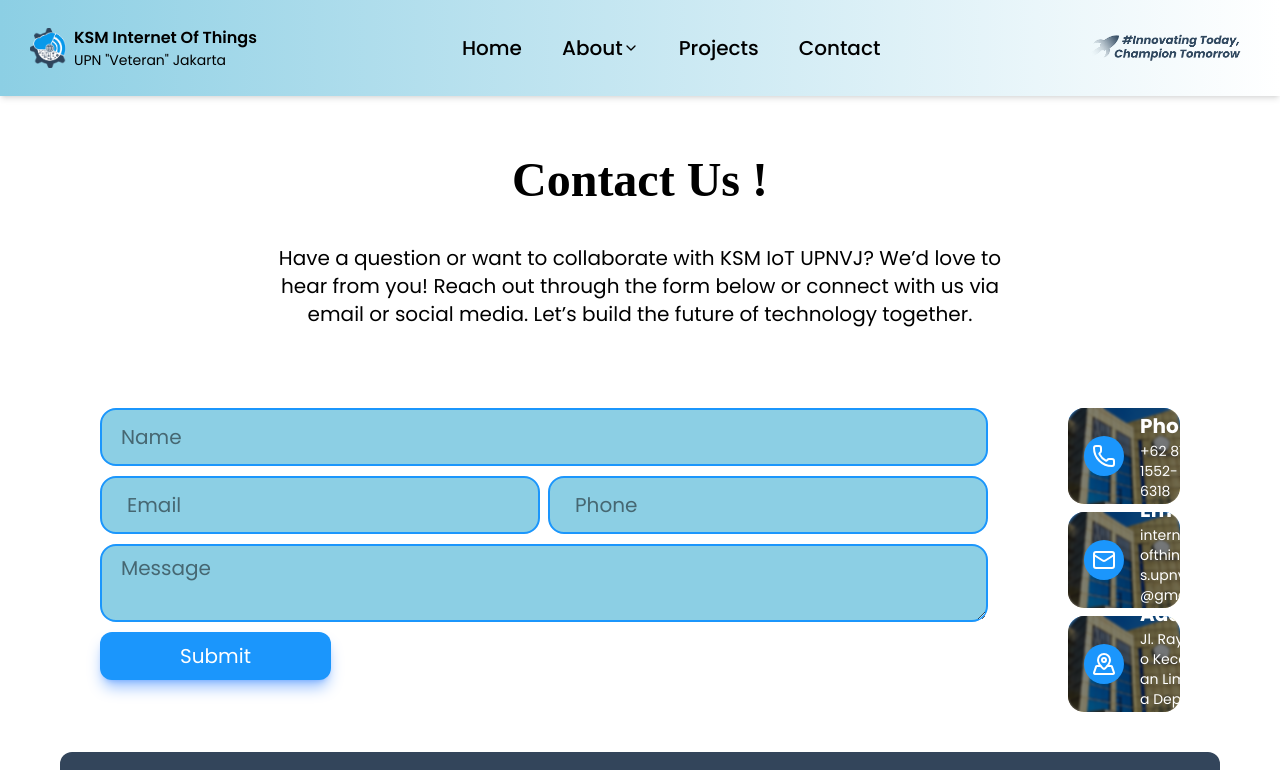
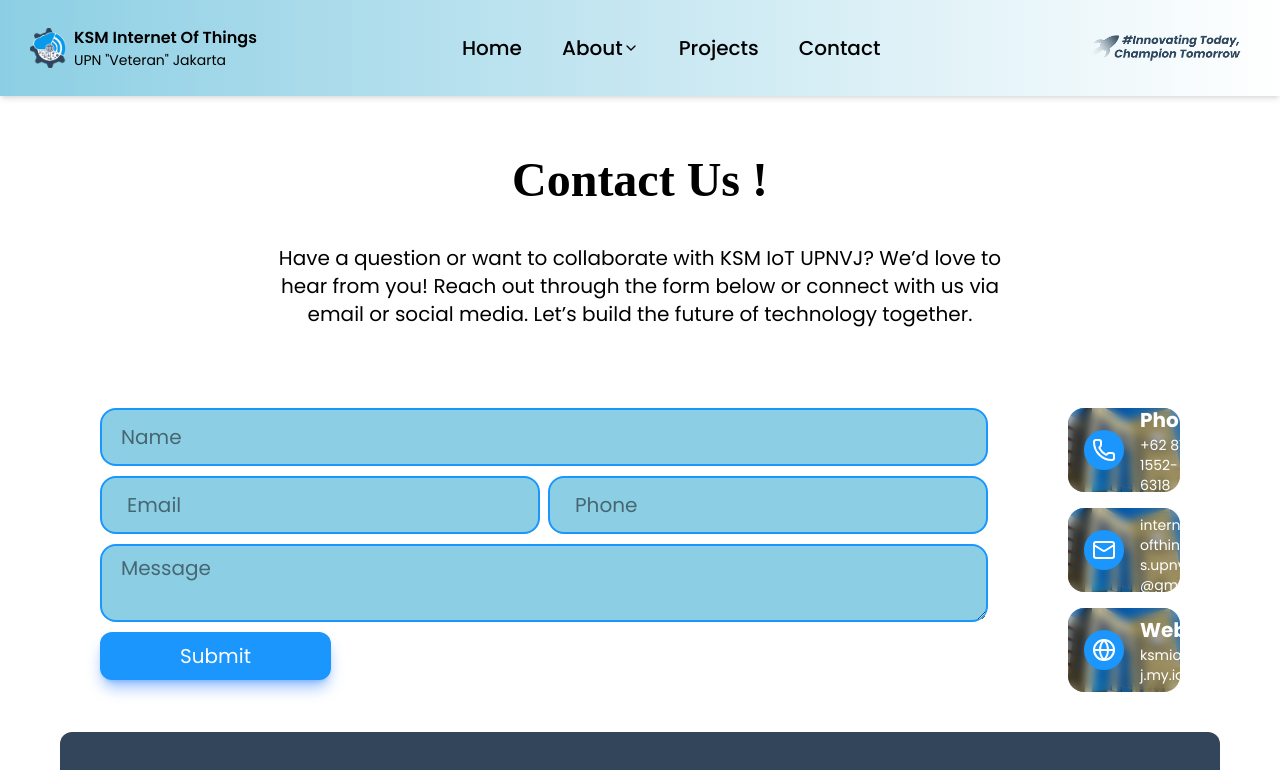
Before and after one commit to zafar2154/IoT-Website, a React (Vite) app in the folder iotwebfrontend/: page / in a window 1280 px wide. Shown: the top 770 px of the page. Built offline with nearby package versions, Linux system fonts and the light colour scheme; grey boxes are pictures that could not be loaded; a web font is replaced by a local one.

Commit message:
animasi bagian foto

```diff
--- a/iotwebfrontend/src/contact.jsx
+++ b/iotwebfrontend/src/contact.jsx
@@ -1,9 +1,9 @@
-import { Phone, Mail, MapPinned } from 'lucide-react';
+import { Phone, Mail, Globe } from 'lucide-react';
 import Map from './components/map'
 
 export function Contact() {
     const imageSrc = "foto_upn.jpg"
-
+    const cardImage = "relative h-21 rounded-2xl overflow-hidden group hover:-translate-y-1 hover:scale-105 duration-150"
     return(
         <div className="m-15">
             <div className="text-center my-10">
@@ -25,31 +25,31 @@ export function Contact() {
                         </form>
                     </div>
 
-                    <div className="flex flex-col gap-2 flex-2/5 p-10">
-                        <div className="relative h-24 rounded-2xl overflow-hidden">
+                    <div className="flex flex-col gap-4 flex-2/5 p-10">
+                        <a href="tel:+62 813-1522-6318" className={cardImage}>
                             <img
                             src={imageSrc}
                             alt="Top"
                             className="w-full h-full object-cover object-top"
                             />
-                            <div className="absolute inset-0 text-white backdrop-blur-[1px] bg-black/50 flex items-center px-4 gap-4">
-                                <div className="bg-biru-sedang p-2 rounded-full">
+                            <div className="absolute inset-0 text-white backdrop-blur-[5px] bg-black/25 flex items-center px-4 gap-4 group-hover:bg-black/50 duration-150">
+                                <div className="bg-biru-sedang p-2 rounded-full duration-150">
                                     <Phone />
                                 </div>
                                 <div>
-                                    <p className="font-bold">Phone</p>
-                                    <p className="text-sm">+62 813-1552-6318</p>
+                                    <p className="font-bold duration-150">Phone</p>
+                                    <p className="text-sm duration-150">+62 813-1552-6318</p>
                                 </div>
-                            </div>
-                        </div>
+                                </div>
+                        </a>
 
-                        <div className="relative h-24 rounded-2xl overflow-hidden">
+                        <a href='mailto: internetofthings.upnvj@gmail.com' className={cardImage}>
                             <img
                             src={imageSrc}
                             alt="Middle"
                             className="w-full h-full object-cover object-center"
                             />
-                            <div className="absolute inset-0 text-white bg-black/50 flex backdrop-blur-[1px] items-center px-4 gap-4">
+                            <div className="absolute inset-0 text-white bg-black/25 flex backdrop-blur-[5px] items-center px-4 gap-4 group-hover:bg-black/50 duration-150">
                                 <div className="bg-biru-sedang p-2 rounded-full">
                                     <Mail />
                                 </div>
@@ -59,24 +59,24 @@ export function Contact() {
                                 </div>
                             </div>
 
-                        </div>
+                        </a>
 
-                        <div className="relative h-24 rounded-2xl overflow-hidden">
+                        <a href='https://ksmiotupnvj.my.id/' className={cardImage}>
                             <img
                             src={imageSrc}
                             alt="Bottom"
                             className="w-full h-full object-cover object-bottom"
                             />
-                            <div className="absolute inset-0 text-white bg-black/50 backdrop-blur-[1px] flex items-center px-4 gap-4">
+                            <div className="absolute inset-0 text-white bg-black/25 backdrop-blur-[5px] flex items-center px-4 gap-4 group-hover:bg-black/50 duration-150">
                                 <div className='bg-biru-sedang p-2 rounded-full'>
-                                    <MapPinned />
+                                    <Globe />
                                 </div>
                                 <div>
-                                    <p className="font-bold">Address</p>
-                                    <p className="text-sm break-all">Jl. Raya Limo Kecamatan Limo Kota Depok 16515</p>
+                                    <p className="font-bold">Website</p>
+                                    <p className="text-sm break-all">ksmiotupnvj.my.id</p>
                                 </div>
                             </div>
-                        </div>
+                        </a>
                     </div>
                 </div>
             </div>
```
